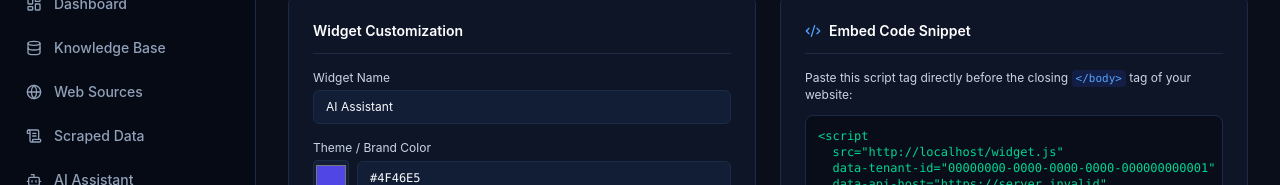
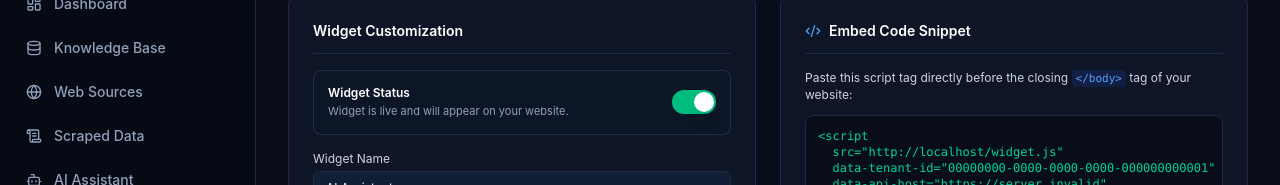
Before and after one commit to shaheen2013/mw-customer-rag, a Next.js app: page /widget in a window 1280 px wide. Shown: the part 139-324 px from the top of the page. Built offline with nearby package versions, Linux system fonts and the light colour scheme; no server answers; sample sign-in values are in the browser's storage.

Commit message:
feat: add embeddable chat widget script and dashboard page

```diff
--- a/public/widget.js
+++ b/public/widget.js
@@ -22,7 +22,7 @@
       border-radius: 50%;
       background: ${primaryColor};
       color: #fff;
-      display: flex;
+      display: none;
       align-items: center;
       justify-content: center;
       cursor: pointer;
@@ -231,8 +231,42 @@
       if (tenantId) headers['X-Tenant-ID'] = tenantId;
 
       const res = await fetch(`${apiHost}/api/v1/chat/widget-config`, { headers });
-      if (!res.ok) return;
+      if (!res.ok) {
+        // Fallback display if request fails
+        button.style.display = 'flex';
+        return;
+      }
       const data = await res.json();
+
+      // Check if widget is disabled by administrator
+      if (data.is_enabled === false) {
+        button.style.display = 'none';
+        box.style.display = 'none';
+        return;
+      }
+
+      // Widget is enabled, display button
+      button.style.display = 'flex';
+
+      // Screen Position
+      if (data.position === 'bottom-left') {
+        button.style.left = '24px';
+        button.style.right = 'auto';
+        box.style.left = '24px';
+        box.style.right = 'auto';
+      } else {
+        button.style.right = '24px';
+        button.style.left = 'auto';
+        box.style.right = '24px';
+        box.style.left = 'auto';
+      }
+
+      // Brand Primary Color
+      if (data.primary_color) {
+        primaryColor = data.primary_color;
+        button.style.background = primaryColor;
+        if (sendBtn) sendBtn.style.background = primaryColor;
+      }
 
       if (data.assistant_name && nameEl) {
         nameEl.textContent = data.assistant_name;
@@ -256,6 +290,7 @@
       }
     } catch (e) {
       console.warn('Mediusware widget config fetch error:', e);
+      button.style.display = 'flex';
     }
   }
 
@@ -274,6 +309,7 @@
 
     const userMsg = document.createElement('div');
     userMsg.className = 'mw-msg mw-msg-user';
+    userMsg.style.background = primaryColor;
     userMsg.textContent = text;
     msgsDiv.appendChild(userMsg);
     msgsDiv.scrollTop = msgsDiv.scrollHeight;
--- a/src/app/(dashboard)/widget/page.tsx
+++ b/src/app/(dashboard)/widget/page.tsx
@@ -21,6 +21,7 @@ interface WidgetConfigResponse {
   widget_name: string;
   primary_color: string;
   position: string;
+  is_enabled?: boolean;
   allowed_domains: string[];
   suggested_questions: string[];
 }
@@ -29,6 +30,7 @@ export default function WidgetDeploymentPage() {
   const [widgetName, setWidgetName] = useState('AI Assistant');
   const [primaryColor, setPrimaryColor] = useState('#4F46E5');
   const [position, setPosition] = useState('bottom-right');
+  const [isEnabled, setIsEnabled] = useState(true);
   const [suggestedQuestions, setSuggestedQuestions] = useState(
     'What services do you provide?\nHow can I get started?'
   );
@@ -50,6 +52,7 @@ export default function WidgetDeploymentPage() {
           if (config.widget_name) setWidgetName(config.widget_name);
           if (config.primary_color) setPrimaryColor(config.primary_color);
           if (config.position) setPosition(config.position);
+          if (typeof config.is_enabled === 'boolean') setIsEnabled(config.is_enabled);
           if (config.tenant_id) setTenantId(config.tenant_id);
           if (config.allowed_domains && config.allowed_domains.length > 0) {
             setAllowedDomains(config.allowed_domains.join(', '));
@@ -112,6 +115,7 @@ export default function WidgetDeploymentPage() {
           widget_name: widgetName,
           primary_color: primaryColor,
           position: position,
+          is_enabled: isEnabled,
           allowed_domains: domainsList.length > 0 ? domainsList : ['*'],
           suggested_questions: questionsList,
         }),
@@ -161,6 +165,35 @@ export default function WidgetDeploymentPage() {
                 </span>
               )}
             </h3>
+
+            {/* Widget Enable/Disable Switch */}
+            <div className="p-3.5 rounded-lg border border-slate-700/60 bg-[#0d1627] flex items-center justify-between">
+              <div>
+                <label className="block text-xs font-semibold text-white">
+                  Widget Status
+                </label>
+                <p className="text-[11px] text-slate-400 mt-0.5">
+                  {isEnabled
+                    ? 'Widget is live and will appear on your website.'
+                    : 'Widget is disabled and hidden from your website.'}
+                </p>
+              </div>
+              <button
+                type="button"
+                onClick={() => setIsEnabled(!isEnabled)}
+                className={`relative inline-flex h-6 w-11 shrink-0 cursor-pointer rounded-full border-2 border-transparent transition-colors duration-200 ease-in-out focus:outline-none ${
+                  isEnabled ? 'bg-emerald-500' : 'bg-slate-700'
+                }`}
+                role="switch"
+                aria-checked={isEnabled}
+              >
+                <span
+                  className={`pointer-events-none inline-block h-5 w-5 transform rounded-full bg-white shadow-lg ring-0 transition duration-200 ease-in-out ${
+                    isEnabled ? 'translate-x-5' : 'translate-x-0'
+                  }`}
+                />
+              </button>
+            </div>
 
             <div>
               <label className="block text-xs text-slate-300 mb-1">Widget Name</label>
```
